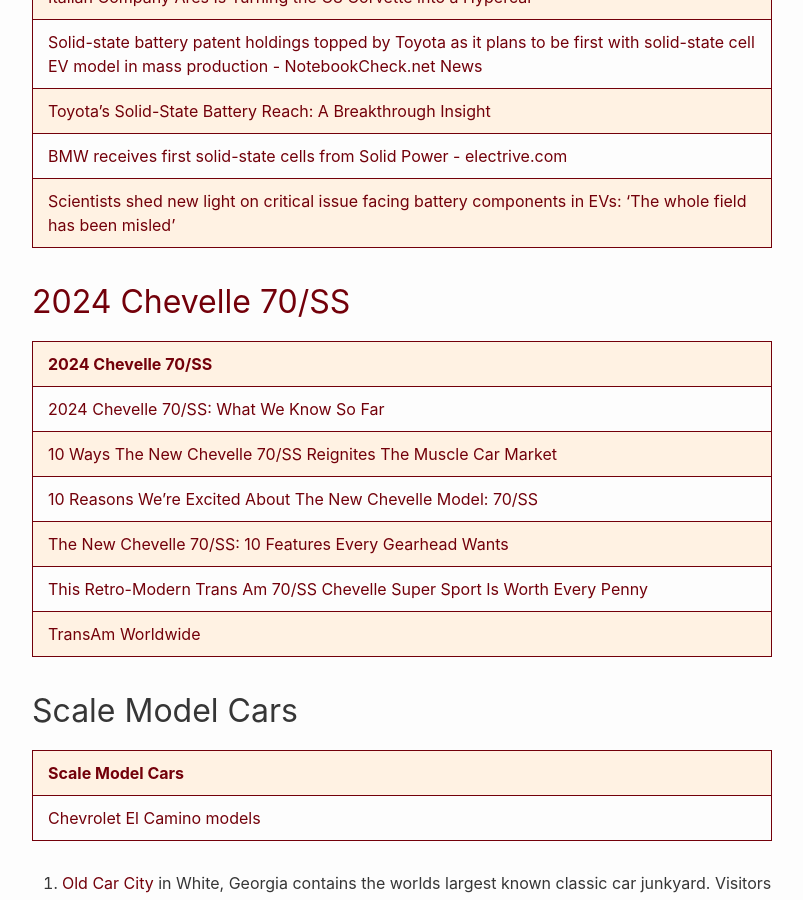
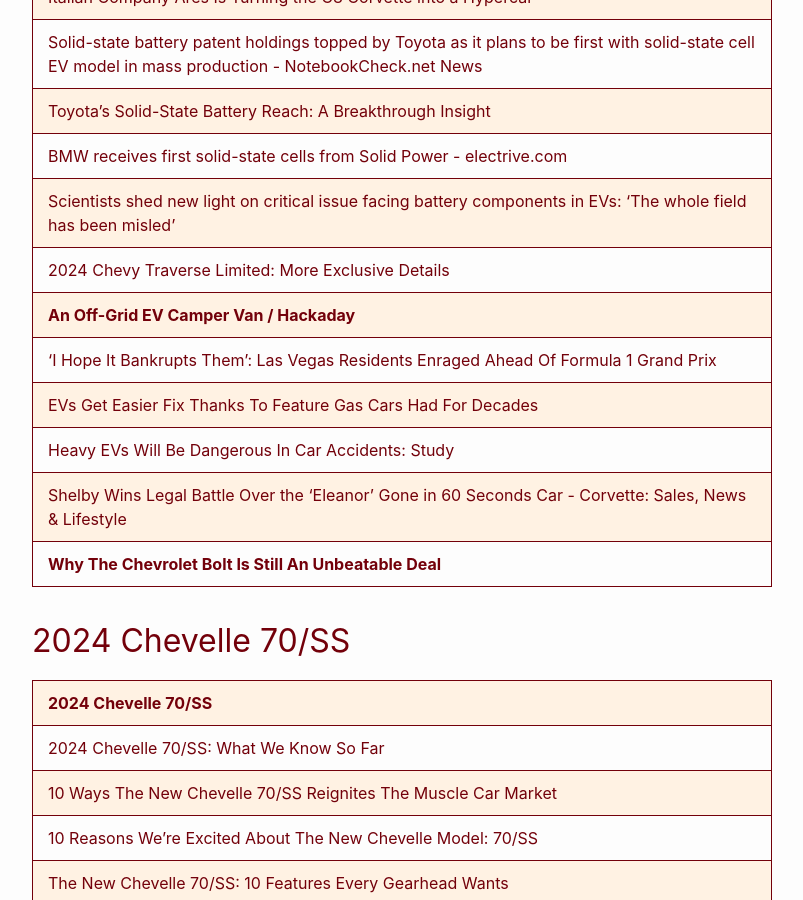
Before and after one commit to RalphHightower/RalphHightower, a Jekyll site: the page built from AutomotiveResources.md, in a window 1280 px wide and 900 px high, scrolled down 5360 px. Shown: the whole window, without its empty margins (238-1041 px from the left). Built offline with Jekyll 4.4.1, drawn with Linux system fonts in a browser that asks for light colours; our own code applies the rules of GitHub Pages for plain Markdown files.

Commit message:
[docs](doc): AutomotiveResources(extended description)

```diff
--- a/AutomotiveResources.md
+++ b/AutomotiveResources.md
@@ -98,6 +98,13 @@
 | [Toyota's Solid-State Battery Reach: A Breakthrough Insight](https://ts2.space/en/toyotas-solid-state-battery-reach-a-breakthrough-insight/ ) |
 | [BMW receives first solid-state cells from Solid Power - electrive.com](https://www.electrive.com/2023/11/09/bmw-receives-first-solid-state-cells-from-solid-power/ ) |
 | [Scientists shed new light on critical issue facing battery components in EVs: ‘The whole field has been misled’](https://finance.yahoo.com/news/scientists-shed-light-critical-issue-113000830.html ) |
+| [2024 Chevy Traverse Limited: More Exclusive Details](https://gmauthority.com/blog/2023/11/2024-chevy-traverse-limited-more-exclusive-details/ ) |
+| **[An Off-Grid EV Camper Van / Hackaday](https://hackaday.com/2023/11/14/an-off-grid-ev-camper-van/ )** |
+| ['I Hope It Bankrupts Them': Las Vegas Residents Enraged Ahead Of Formula 1 Grand Prix](https://jalopnik.com/i-hope-it-bankrupts-them-las-vegas-residents-enraged-a-1851009102 ) |
+| [EVs Get Easier Fix Thanks To Feature Gas Cars Had For Decades](https://jalopnik.com/evs-get-easier-fix-feature-gas-cars-had-decades-obdii-1851017529 ) |
+| [Heavy EVs Will Be Dangerous In Car Accidents: Study](https://jalopnik.com/heavy-ass-evs-are-going-to-kill-us-all-1848764045 ) |
+| [Shelby Wins Legal Battle Over the 'Eleanor' Gone in 60 Seconds Car - Corvette: Sales, News & Lifestyle](https://www.corvetteblogger.com/2023/11/14/shelby-wins-legal-battle-over-the-eleanor-gone-in-60-seconds-car/ ) |
+| **[Why The Chevrolet Bolt Is Still An Unbeatable Deal](https://insideevs.com/news/696178/owner-ditches-gas-hyundai-for-used-chevy-bolt-ev-video/ )** |
 
 ## [2024 Chevelle 70/SS](https://www.hotcars.com/chevelle-70ss-what-we-know/ )
 
```
